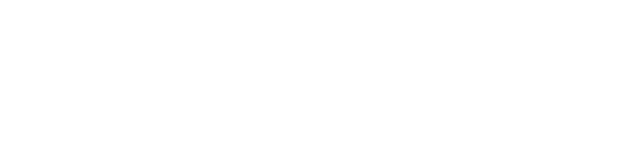
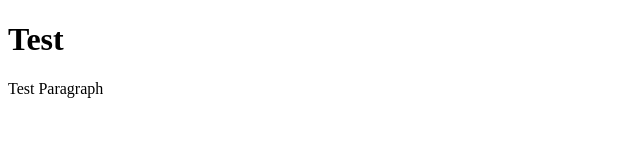
Before and after one commit to Naimy441/tsa-energy-app, a plain HTML site: page src/html/index.html in a window 1280 px wide. Shown: the whole page, without its empty margins (0-640 px from the left). Drawn offline with Linux system fonts and the light colour scheme; files whose address does not match are found by name.

Commit message:
Update and rename homepage.html to index.html

```diff
--- a/src/html/homepage.html
+++ b/src/html/index.html
@@ -5,12 +5,12 @@
   <meta charset="UTF-8">
   <meta name="viewport" content="width=device-width, initial-scale=1">
   <title>TSA Energy Application</title>
-  <style></style>
   <script defer src="../scripts/homepage.js"></script>
 </head>
 
 <body>
-
+  <h1>Test</h1>
+  <p>Test Paragraph</p>
 </body>
 
 </html>
```
